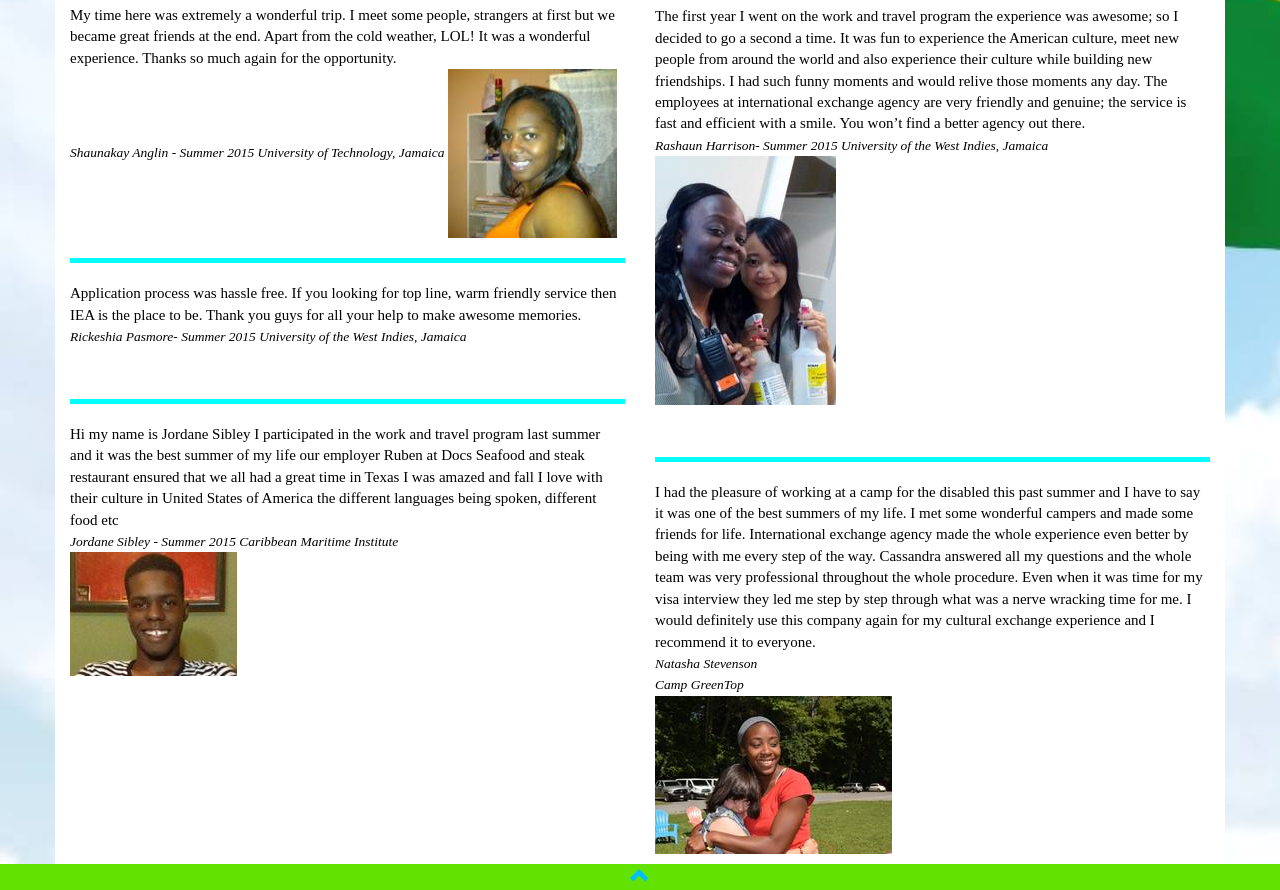
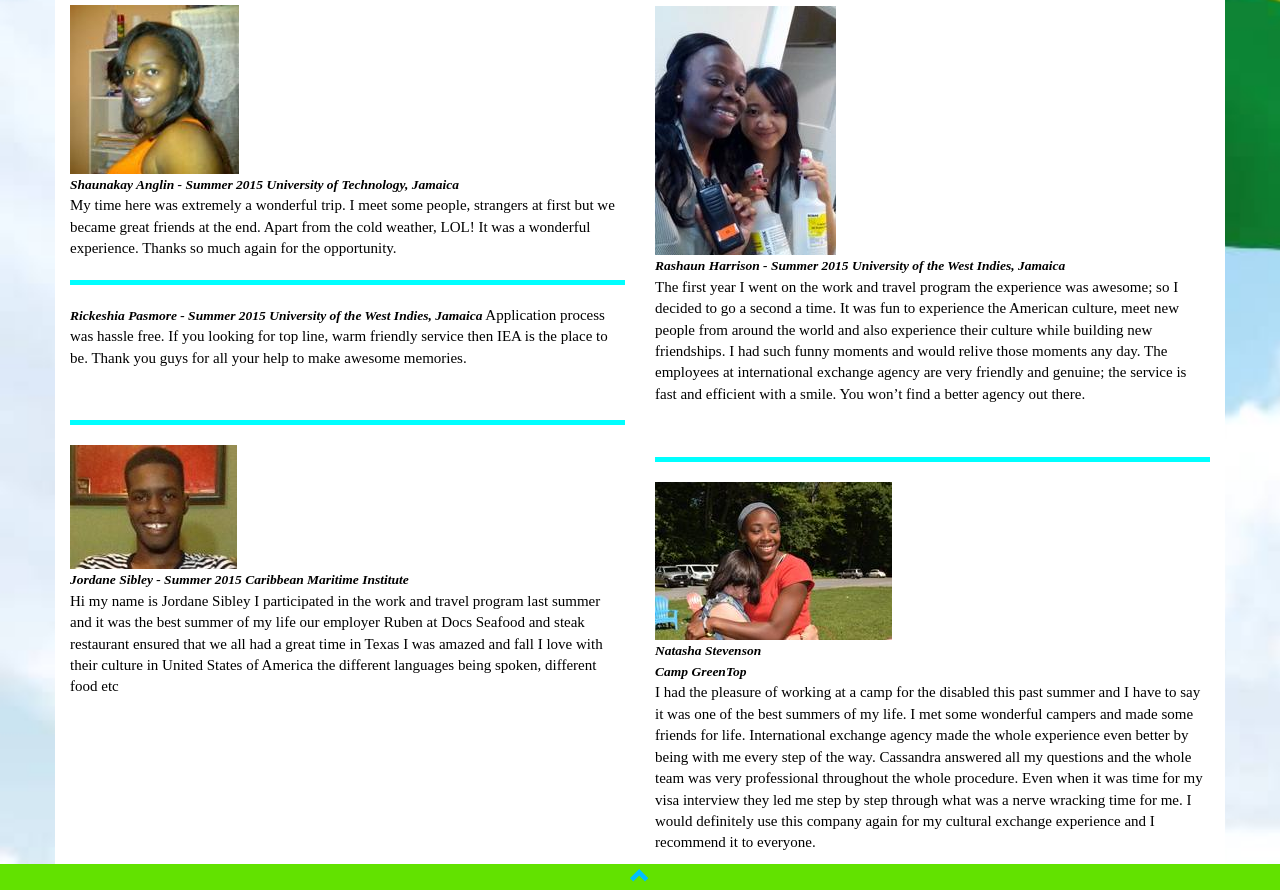
Before and after one commit to OrandiH/Website-for-IEA, a plain HTML site: page Testimonials.html in a window 1280 px wide. Shown: the part 900-1790 px from the top of the page. Drawn offline with nearby package versions, Linux system fonts and the light colour scheme; a web font is replaced by a local one.

Commit message:
February 11 Update(Icon and testimonial page update)

```diff
--- a/Testimonials.html
+++ b/Testimonials.html
@@ -13,7 +13,7 @@
  <!--Droid Serif font CDN-->
 <link href="https://fonts.googleapis.com/css?family=Droid+Serif" rel="stylesheet">
 
-     <link rel="icon" type="image/x-icon" href="favicon.ico" />
+     <link rel="icon" type="image/x-icon" href="Pictures/logo.png" />
  <!-- Bootstrap core CSS -->
  <link href="css/bootstrap.min.css" rel="stylesheet">
 </head>
@@ -29,7 +29,7 @@
                 <span class="icon-bar"></span>
                 <span class="icon-bar"></span>
             </button>
-             <a class="navbar-brand" href="index.html"><img src="Pictures/logo.jpg" alt="International exchange agency"></a>
+             <a class="navbar-brand" href="index.html"><img class="logo" src="Pictures/logo.png" alt="International exchange agency"></a>
         </div>
         <div class="navbar-collapse collapse" id="myNavBar">
             <ul class="nav navbar-nav">
@@ -119,62 +119,62 @@
     <div class=" testimony row">
         <div class="col-sm-6">
             <h2 class="text-primary">Testimonials</h2>
-                <p class="text-justified">
-                    My time here was extremely  a wonderful trip.
-I meet some people, strangers  at first but we became great  friends  at the  end. Apart from the cold weather, LOL! It was a wonderful experience.
-Thanks so much again for the opportunity.<br/>
-                    <span class="caption"><i>Shaunakay Anglin - Summer 2015
-University of Technology, Jamaica</i></span>
-                    <img src="Pictures/shaunakay.jpeg" alt="nth"/>
-                </p>
-                <hr>
-                <p class="text-justified">Application  process was hassle free. If you looking for top line, warm friendly service then  IEA is the place to be. Thank you guys for all your help to make awesome memories.<br/>
-<span class="caption"><i>Rickeshia Pasmore- Summer 2015
-University of the West Indies, Jamaica</i></span>
-
+            <p class="text-justified">
+                <img src="Pictures/shaunakay.jpeg" alt="nth"/><br>
+                <span class="caption"><i><strong>Shaunakay Anglin - Summer 2015
+                University of Technology, Jamaica</strong></i></span>
+                <br>
+                My time here was extremely  a wonderful trip.
+                I meet some people, strangers  at first but we became great  friends  at the  end. Apart from the cold weather, LOL! It was a wonderful experience.
+                Thanks so much again for the opportunity.<br/>
+            </p>
+            <hr>
+            <p class="text-justified">
+                <span class="caption"><i><strong>Rickeshia Pasmore - Summer 2015
+                University of the West Indies, Jamaica</strong></i></span>
+                Application  process was hassle free. If you looking for top line, warm friendly service then  IEA is the place to be. Thank you guys for all your help to make awesome memories.<br/>
             </p>
             <br/>
             <hr>
             <p class="text-justified">
+                <img src="Pictures/jordane.jpeg" alt="nth"/>
+                <br/>
+                <span class="caption"><i><strong>Jordane Sibley - Summer 2015
+                 Caribbean Maritime Institute</strong></i></span>
+                <br/>
                 Hi my name is Jordane Sibley I participated in the work and travel program last summer and it was the best summer of my life our employer Ruben at Docs Seafood and steak restaurant ensured that we all had a great time in Texas I was amazed and fall I love with their culture in United States of America the different languages being spoken, different food etc
-                <br/>
-                 <span class="caption"><i>Jordane Sibley - Summer 2015
-                       Caribbean Maritime Institute</i></span>
-                <br/>
-                <img src="Pictures/jordane.jpeg" alt="nth"/>
-
             </p>
-
         </div>
         <br/>
         <br/>
         <br/>
-    <div class="col-sm-6">
-       <p class="text-justified">The first year I went on the work and travel program the experience was awesome; so I decided to go a second a time. It was fun to experience the American culture, meet new people from around the world and also experience their culture while building new friendships. I had such funny moments and would relive those moments any day. The employees at international exchange agency are very friendly and genuine; the service is fast and efficient with a smile. You won’t find a better agency out there.<br/>
-           <span class="caption"><i>Rashaun Harrison- Summer 2015
-University of the West Indies, Jamaica</i></span>
-           <br/>
-           <img src="Pictures/rashuan.jpeg" alt="nth"/>
+        <div class="col-sm-6">
+        <p class="text-justified">
+            <img src="Pictures/rashuan.jpeg" alt="nth"/>
+            <br>
+            <span class="caption"><i><strong>Rashaun Harrison - Summer 2015
+            University of the West Indies, Jamaica</strong></i></span>
+            <br/>
+            The first year I went on the work and travel program the experience was awesome; so I decided to go a second a time. It was fun to experience the American culture, meet new people from around the world and also experience their culture while building new friendships. I had such funny moments and would relive those moments any day. The employees at international exchange agency are very friendly and genuine; the service is fast and efficient with a smile. You won’t find a better agency out there.<br/>
 
         </p>
         <br/>
         <hr>
         <p class="text-justified">
+            <img src="Pictures/natasha.jpeg" alt="nth"/>
+            <br/>
+            <span class="caption"><i><strong>Natasha Stevenson<br/>Camp GreenTop
+            </strong></i>
+            </span>
+            <br/>
             I had the pleasure of working at a camp for the disabled this past summer and I have to say it was one of the best summers of my life. I met some wonderful campers and made some friends for life.
 
-International exchange agency made the whole experience even better by being with me every step of the way. Cassandra answered all my questions and the whole team was very professional throughout the whole procedure. Even when it was time for my visa interview they led me step by step through what was a nerve wracking time for me.
+            International exchange agency made the whole experience even better by being with me every step of the way. Cassandra answered all my questions and the whole team was very professional throughout the whole procedure. Even when it was time for my visa interview they led me step by step through what was a nerve wracking time for me.
 
-I would definitely use this company again for my cultural exchange experience and I recommend it to everyone.
-<br/>
-<span class="caption"><i>Natasha Stevenson<br/>
-Camp GreenTop</i></span>
-            <br/>
-            <img src="Pictures/natasha.jpeg" alt="nth"/>
+            I would definitely use this company again for my cultural exchange experience and I recommend it to everyone.
+
         </p>
-    </div>
-
-
-
+        </div>
     </div>
 </div><!--End of main page content-->
 
--- a/style.css
+++ b/style.css
@@ -56,3 +56,9 @@
     font-family: 'Droid Serif', serif;
 
 }
+
+.logo
+{
+    width: 40px;
+    height: 35px;
+}
```
Also changed, not shown: About Us.html (+2 -2 lines), Programs.html (+2 -2 lines), Visa Sponsors.html (+2 -2 lines), index.html (+3 -3 lines), Pictures/logo.jpg (deleted), Pictures/logo.png, favicon.ico (deleted).
